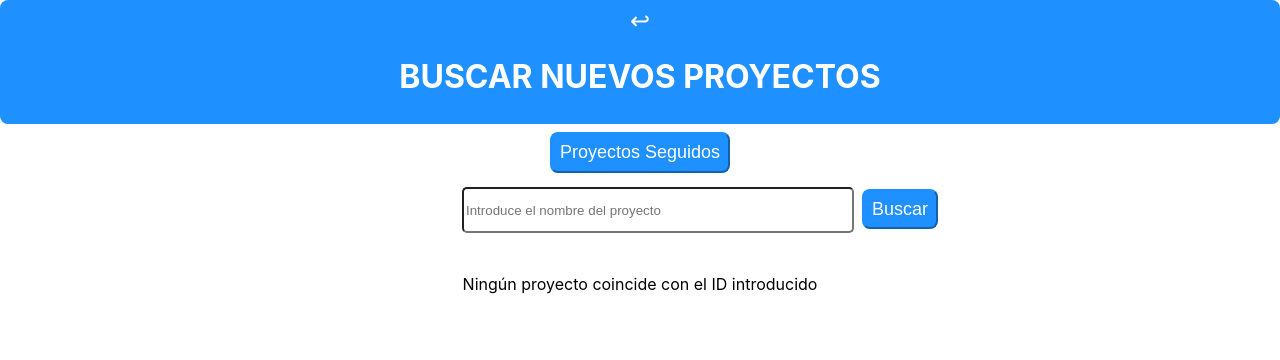
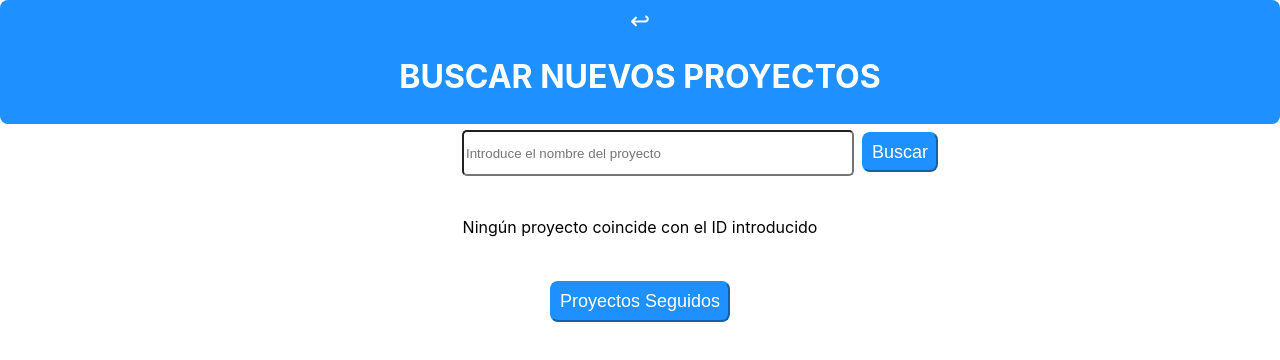
Before and after one commit to mappo0019/papers_app, a React (Create React App) app: page /watcher_intro in a window 1280 px wide. Shown: the top 360 px of the page. Built offline with nearby package versions, Linux system fonts and the light colour scheme.

Commit message:
boton cambiado de lugar

```diff
--- a/src/Pages/WatcherIntro.jsx
+++ b/src/Pages/WatcherIntro.jsx
@@ -83,14 +83,15 @@ function WatcherIntro() {
                 <h1>BUSCAR NUEVOS PROYECTOS</h1>
             </div>
             <div className = "watcher_body">
-                <Boton class = "neutral_btn" name="Proyectos Seguidos" route={`/watcher_main/`} />
-                <br />
+
                 <div className = "buscador">
                     <input id="busca" placeholder= "Introduce el nombre del proyecto" type="text" />
                     <Boton class = "neutral_btn" name ="Buscar" onClickAlto={searchProjects} className ="search_btn"></Boton>
                 </div>
+
                 <p>Ningún proyecto coincide con el ID introducido</p>
-
+                <br />
+                <Boton class = "neutral_btn" name="Proyectos Seguidos" route={`/watcher_main/`} />
             </div>
 
         </>
```
